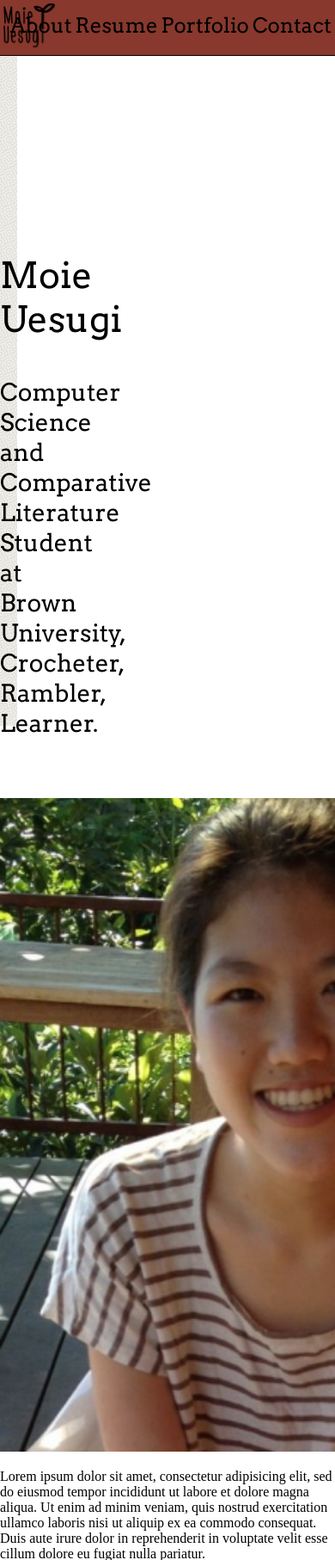
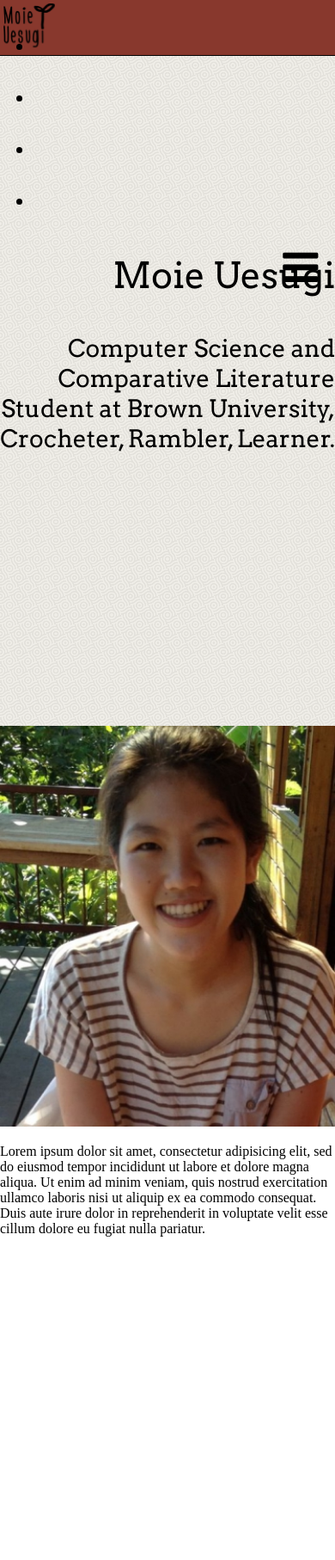
Before and after one commit to muesugi/muesugi.github.io, a PHP site: page / in a window 390 px wide; the page is wider, and only the part inside the window is pictured. Shown: the top 1814 px of that part at 86% size. Run offline with PHP 8.4, Linux system fonts and the light colour scheme; some libraries are stand-ins or nearby versions.

Commit message:
Added adapt.js and slidr.js dependency
adapt.js for responsiveness (wanted a simple js solution because
.landing is currently sized by calculation in custom.js, not in css.

slidr.js for side panel in mobile. Got a simple version working, but
will keep tweaking the slider close part.

```diff
--- /dev/null
+++ b/adapt.min.js
@@ -0,0 +1 @@
+!function(a,b,c,d){function m(a,b){l.href=e,f=e,h(a,b)}function n(){clearTimeout(g);var c,h,n,o,p,q,a=b.documentElement?b.documentElement.clientWidth:0,r=k,s=k-1;for(e=d;r--;)if(c=j[r].split("="),h=c[0],q=c[1]?c[1].replace(/\s/g,""):d,p=h.match("to"),n=p?parseInt(h.split("to")[0],10):parseInt(h,10),o=p?parseInt(h.split("to")[1],10):d,!o&&r===s&&a>n||a>n&&o>=a){q&&(e=i+q);break}f?f!==e&&m(r,a):(m(r,a),e&&(b.head||b.getElementsByTagName("head")[0]).appendChild(l))}function o(){clearTimeout(g),g=setTimeout(n,16)}if(c){var e,f,g,h=c.callback||function(){},i=c.path?c.path:"",j=c.range,k=j.length,l=b.createElement("link");l.rel="stylesheet",l.media="screen",n(),c.dynamic&&(a.addEventListener?a.addEventListener("resize",o,!1):a.attachEvent?a.attachEvent("onresize",o):a.onresize=o)}}(this,this.document,ADAPT_CONFIG);
--- a/custom.css
+++ b/custom.css
@@ -32,7 +32,9 @@ body {
 	text-decoration: none;
 	color:black;
 }
-
+#mob-menu-icon{
+	display: none;
+}
 /*footer*/
 #contact{
 	width:100%;
--- a/custom.js
+++ b/custom.js
@@ -2,7 +2,31 @@ window.addEventListener('resize', function(event){
 	landing_photo_resize();
 });
 
+$(document).ready(function() {
+  create_sidr();
+  $('#simple-menu').sidr({
+      side: 'right'
+    });
+  landing_photo_resize();
+});
+
 function landing_photo_resize(){
-  $(".landing").width(window.innerWidth - $("#photo").width()- 0.05*window.innerWidth);
-  console.log($("#photo").width());
+	if (window.innerWidth <= 760){ /*mobile*/
+		$(".landing").width(window.innerWidth - 0.05*window.innerWidth);
+		$(".landing").css("padding-right", "5%");
+	}
+	else{ /*not mobile*/
+	  $(".landing").width(window.innerWidth - $("#photo").width()- 0.05*window.innerWidth);
+	}
 }
+
+function create_sidr(){
+	content_divs = $("#sidr").html();
+
+	var $ul = $("<ul>");
+	$("#sidr").children().each(function(){
+	    var $li = $("<li>").append($(this));
+	    $ul.append($li);
+	});
+	$("#sidr").append($ul);
+}
--- a/index.css
+++ b/index.css
@@ -2,6 +2,7 @@
 	font-family: 'Arvo', serif;
 	font-size:28px;
 	height:70vh;
+	width:100%;
 
 	padding-top:30vh;
 	text-align: right;
@@ -16,7 +17,6 @@
 #photo{
 	padding-top:10vh; /*for menu bar*/
 	height:90vh;
-	display:inline-block;
 }
 
 #about{
--- a/index.html
+++ b/index.html
@@ -9,21 +9,40 @@
 
   <link rel="stylesheet" href="custom.css">
   <link rel="stylesheet" href="index.css">
+
   <link rel="stylesheet" href="font-awesome-4.5.0/css/font-awesome.css">
   <link href='https://fonts.googleapis.com/css?family=Arvo' rel='stylesheet' type='text/css'>
   <script src="https://ajax.googleapis.com/ajax/libs/jquery/2.1.4/jquery.min.js"></script>
+  <script src="http://cdn.jsdelivr.net/jquery.sidr/2.0.0/jquery.sidr.js"></script>
+  <link rel="stylesheet" href="http://cdn.jsdelivr.net/jquery.sidr/2.0.0/stylesheets/jquery.sidr.dark.min.css">
   <script src="custom.js"></script>
+  <noscript>
+	<link rel="stylesheet" href="mobile.min.css" />
+	</noscript>
+	<script>
+		var ADAPT_CONFIG = {
+		  dynamic: true,
+		  range: [
+		    '0px    to 760px  = mobile.css'
+		  ]
+		};
+	</script>
+  <script src="adapt.min.js"></script>
+
 </head>
 
-<body onload="landing_photo_resize();">
+<body onload="">
 <div class="menu" id="menubar">
   <a href="#"> <img class="menu" id="logo" src="images/logo.png"/></a>
    <div> </div>
-    <div> </div>
-  <a id="about-link" href="index.html#about">About</a>
-  <a id="resume-link" href="resume.html">Resume</a>
-  <a id="portfolio-link" href="portfolio.html">Portfolio</a>
-  <a id="contact-link" href="index.html#contact">Contact</a>
+   <div> </div>
+   <div id="sidr"><!-- actual menu content-->
+	  <a class="menu-item" id="about-link" href="index.html#about">About</a>
+	  <a class="menu-item" id="resume-link" href="resume.html">Resume</a>
+	  <a class="menu-item" id="portfolio-link" href="portfolio.html">Portfolio</a>
+	  <a class="menu-item" id="contact-link" href="index.html#contact">Contact</a>
+	</div>
+  <div id="mob-menu-icon"><a id="simple-menu" href="#sidr"><i class="fa fa-bars fa-2x"></i></a></div>
   <div> </div>
  </div>
   <div class="landing">
--- /dev/null
+++ b/mobile.css
@@ -0,0 +1,22 @@
+.landing{
+    width:100%;
+    margin:0px;
+}
+#photo{
+	width:100%;
+	height:auto;
+	padding:0px;
+}
+
+#mob-menu-icon{
+	margin-top:10px;
+	display: block;
+	padding-right:5%;
+	text-align: right;
+}
+.menu{
+	display:block; /*disable flex here*/
+}
+.menu-item{
+	display:none;
+}
```
Also changed, not shown: 1 other file.
